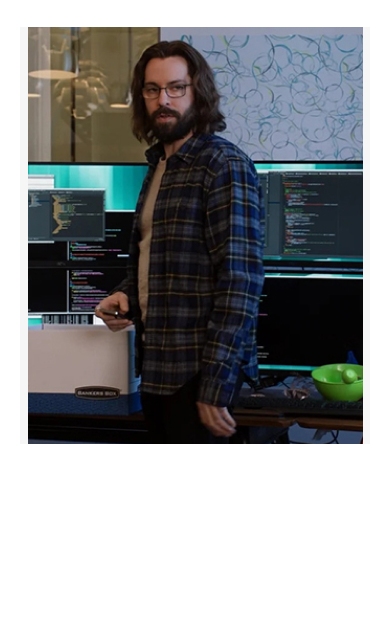
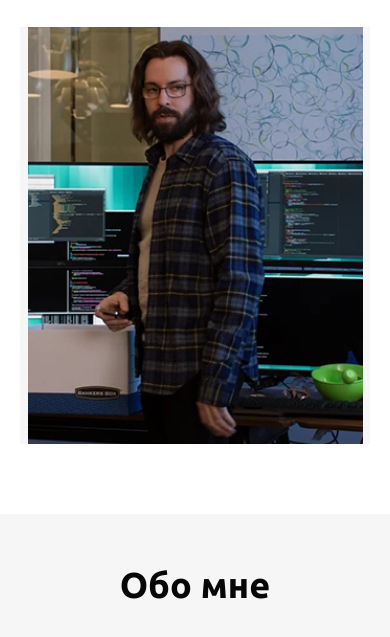
Before and after one commit to FedorovNikita/portfolio-for-np, a plain HTML site: page index.html in a window 390 px wide. Shown: the part 249-886 px from the top of the page. Before the commit the page ends 844 px from the top, so only its background shows below. Drawn offline with Linux system fonts and the light colour scheme.

Commit message:
3.13 start

```diff
--- a/index.html
+++ b/index.html
@@ -50,7 +50,10 @@
 
   <section class="about">
     <div class="container">
+      <h2 class="about__title title">Обо мне</h2>
+      <div class="about__info">
 
+      </div>
     </div>
   </section>
 
--- a/main.css
+++ b/main.css
@@ -115,7 +115,44 @@ img {
 }
 
 /* about */
+.about {
+  background-color: #f6f6f6;
+  padding: 90px 0 60px;
+}
 
+.title {
+  display: flex;
+  align-items: center;
+  justify-content: center;
+  margin: 0;
+  font-family: 'ubuntubold';
+  font-size: 48px;
+  line-height: 55px;
+  text-align: center;
+}
+
+.title::before,
+.title::after {
+  content: '';
+  margin: 0 20px;
+  height: 4px;
+  width: 30px;
+  background-color: #828282;
+}
+
+.about__title {
+  margin-bottom: 50px;
+}
+
+.about__info {
+  padding: 0 80px;
+}
+
+.about__text {
+  margin: 0;
+  margin-bottom: 30px;
+  text-align: center;
+}
 
 @media (max-width: 1000px) {
   .container {
@@ -220,4 +257,28 @@ img {
     font-size: 18px;
     line-height: 21px;
   }
+
+  .title {
+    font-size: 36px;
+    line-height: 41px;
+  }
+
+  .title::before,
+  .title::after {
+    content: none;
+  }
+
+  /* about */
+  .about {
+    padding: 50px 0 20px;
+  }
+
+  .about__text {
+    font-size: 18px;
+    line-height: 21px;
+  }
+
+  .about__info {
+    padding: 0 10px;
+  }
 }
```
